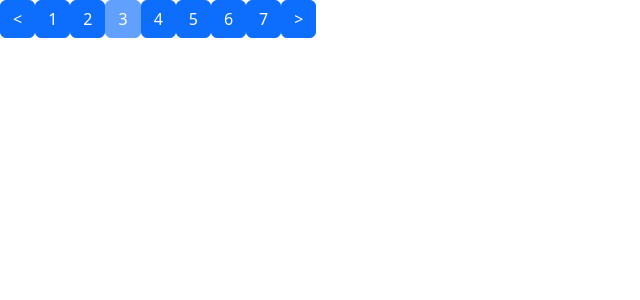
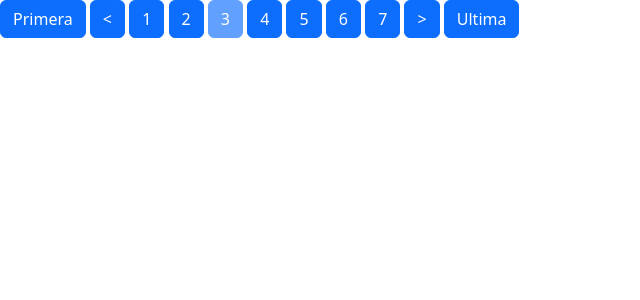
Before and after one commit to sabry82/poke-api, a React (Create React App) app: page / in a window 1280 px wide. Shown: the top 300 px of the page, without its empty margins (0-640 px from the left). Built offline with nearby package versions, Linux system fonts and the light colour scheme.

Commit message:
Update Pagination.jsx

```diff
--- a/src/components/Pagination.jsx
+++ b/src/components/Pagination.jsx
@@ -22,11 +22,27 @@ const Pagination = ({ page, total, itemsPerPage, onChange }) => {
 
     return (
         <div>
-            <Button onClick={handleChangePage} value={currentPage - 1} disabled={currentPage === 1}> {"<"} </Button>
+            <Button onClick={handleChangePage}
+                value={1}
+                disabled={currentPage === 1}>Primera</Button>{' '}
+            <Button onClick={handleChangePage}
+                value={currentPage - 1}
+                disabled={currentPage === 1}> {"<"} </Button>{' '}
             {pagesArray.map((pageNumber, i) => (
-                <Button key={i} onClick={handleChangePage} value={pageNumber} variant='primary' disabled={pageNumber === currentPage}>{pageNumber}</Button>
+                <>
+                    <Button key={i}
+                        onClick={handleChangePage}
+                        value={pageNumber}
+                        variant='primary'
+                        disabled={pageNumber === currentPage}>{pageNumber}</Button>{' '}
+                </>
             ))}
-            <Button onClick={handleChangePage} value={currentPage + 1} disabled={currentPage === totalPages}> {">"} </Button>
+            <Button onClick={handleChangePage}
+                value={currentPage + 1}
+                disabled={currentPage === totalPages}> {">"} </Button>{' '}
+                <Button onClick={handleChangePage}
+                        value={totalPages}
+                        disabled={currentPage === totalPages}>Ultima</Button>
         </div>
     );
 };
```
